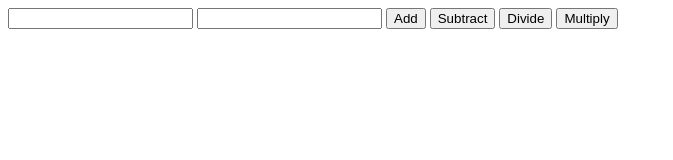
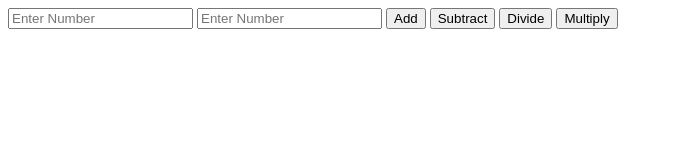
Before and after one commit to ArpanJain95/JS101_Learning_Javascript, a plain HTML site: page JS_DOM_I/Mini_Calculator/index.html in a window 1280 px wide. Shown: the whole page, without its empty margins (0-673 px from the left). Drawn offline with Linux system fonts and the light colour scheme.

Commit message:
updated placeholder for inputs

```diff
--- a/JS_DOM_I/Mini_Calculator/index.html
+++ b/JS_DOM_I/Mini_Calculator/index.html
@@ -7,8 +7,8 @@
 </head>
 <body>
     <section>
-        <input id="input1" type="text">
-        <input id="input2" type="text">
+        <input id="input1" type="text" placeholder="Enter Number">
+        <input id="input2" type="text" placeholder="Enter Number">
         <button onclick="calculate('add')">Add</button>
         <button onclick="calculate('subtract')">Subtract</button>
         <button onclick="calculate('divide')">Divide</button>
```
